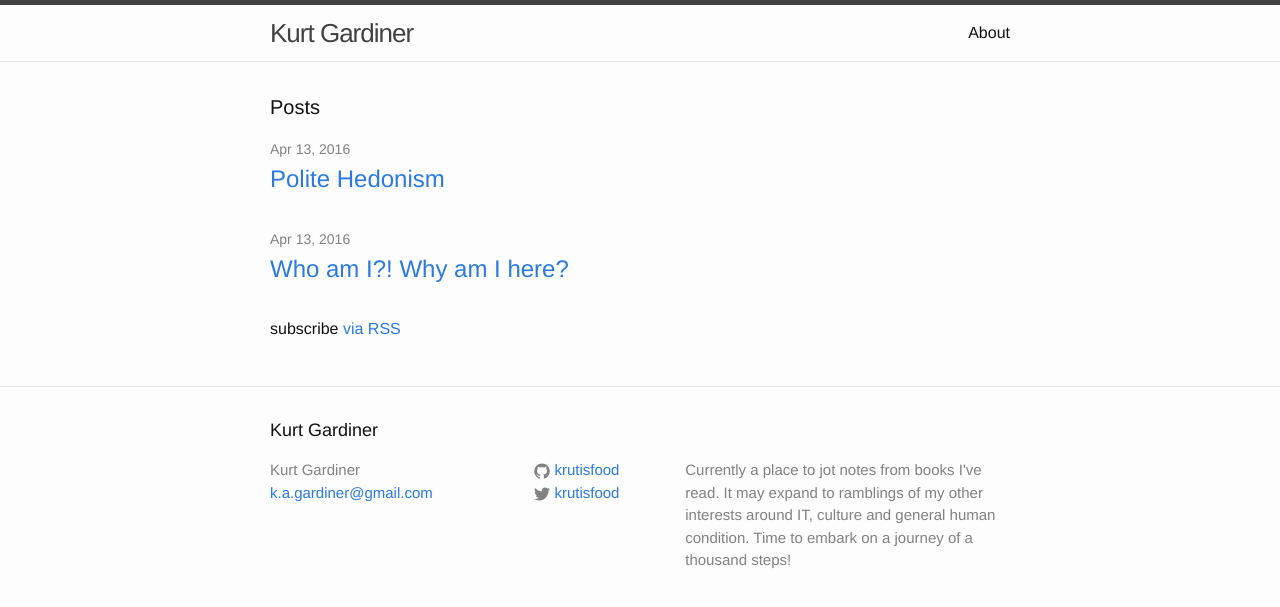
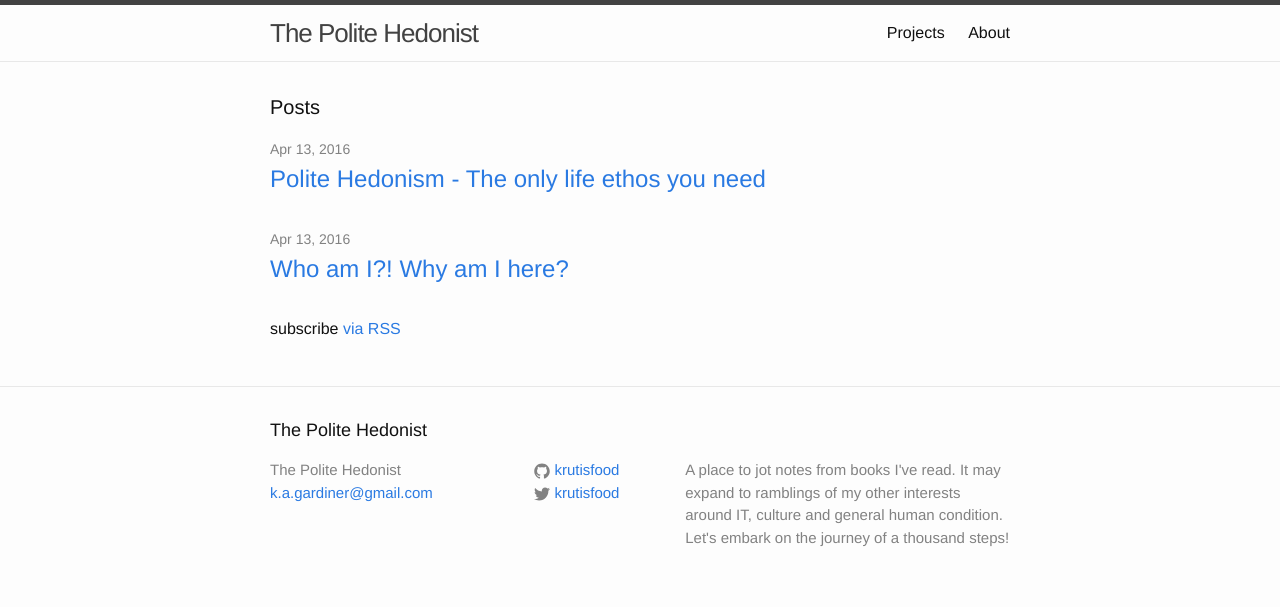
Before and after one commit to krutisfood/krutisfood.github.io, a Jekyll site: the page built from index.html, in a window 1280 px wide. Shown: the top 607 px of the page. Built offline with Jekyll 4.4.1, drawn with Linux system fonts in a browser that asks for light colours.

Commit message:
Added projects page and order links, slight wording improvement with hedonism

```diff
--- a/_config.yml
+++ b/_config.yml
@@ -6,12 +6,13 @@
 # 'jekyll serve'. If you change this file, please restart the server process.
 
 # Site settings
-title: Kurt Gardiner
+name: krut
+title: The Polite Hedonist
 email: k.a.gardiner@gmail.com
 description: > # this means to ignore newlines until "baseurl:"
-  Currently a place to jot notes from books I've read.  It may expand to
+  A place to jot notes from books I've read.  It may expand to
   ramblings of my other interests around IT, culture and general human
-  condition.  Time to embark on a journey of a thousand steps!
+  condition.  Let's embark on the journey of a thousand steps!
 baseurl: "" # the subpath of your site, e.g. /blog
 url: "http://krutisfood.github.com" # the base hostname & protocol for your site
 twitter_username: krutisfood
--- a/_posts/2016-04-13-polite-hedonism.markdown
+++ b/_posts/2016-04-13-polite-hedonism.markdown
@@ -1,6 +1,6 @@
 ---
 layout: post
-title:  "Polite Hedonism"
+title:  "Polite Hedonism - The only life ethos you need"
 date:   2016-04-13 22:00:33 +1000
 categories: polite hedonism life ethos
 ---
```
Also changed, not shown: other parts of _posts/2016-04-13-polite-hedonism.markdown (+1 -1 lines), 10-projects.md (added, +10 -0 lines), 30-about.md (renamed from about.md).
